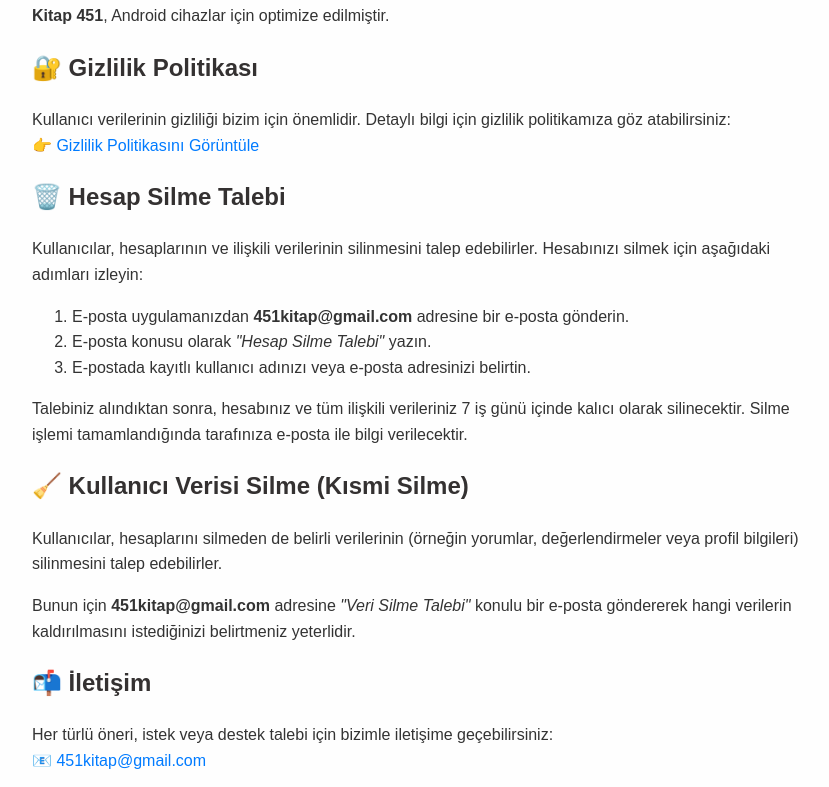
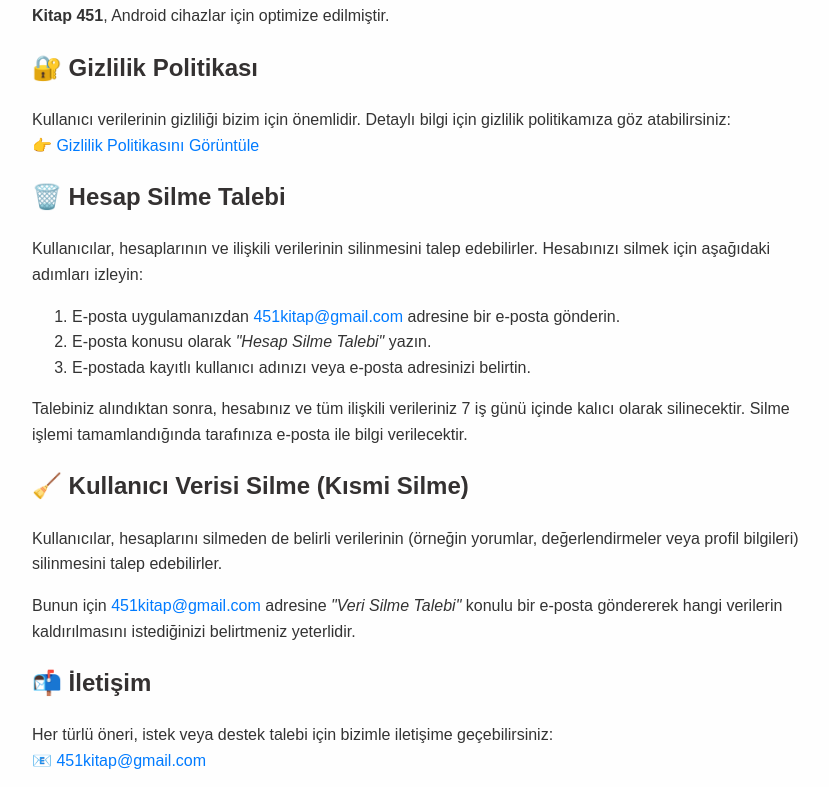
Before and after one commit to 451Kitap/kitap451-privacy-policy, a plain HTML site: page index.html in a window 1280 px wide. Shown: the part 476-1263 px from the top of the page, without its empty margins (208-1037 px from the left). Drawn offline with Linux system fonts and the light colour scheme.

Commit message:
Change email address to a mailto link in index.html

```diff
--- a/index.html
+++ b/index.html
@@ -65,7 +65,7 @@
     Kullanıcılar, hesaplarının ve ilişkili verilerinin silinmesini talep edebilirler. Hesabınızı silmek için aşağıdaki adımları izleyin:
   </p>
   <ol>
-    <li>E-posta uygulamanızdan <strong>451kitap@gmail.com</strong> adresine bir e-posta gönderin.</li>
+    <li>E-posta uygulamanızdan <a href="mailto:451kitap@gmail.com">451kitap@gmail.com</a> adresine bir e-posta gönderin.</li>
     <li>E-posta konusu olarak <em>"Hesap Silme Talebi"</em> yazın.</li>
     <li>E-postada kayıtlı kullanıcı adınızı veya e-posta adresinizi belirtin.</li>
   </ol>
@@ -78,7 +78,7 @@
     Kullanıcılar, hesaplarını silmeden de belirli verilerinin (örneğin yorumlar, değerlendirmeler veya profil bilgileri) silinmesini talep edebilirler.
   </p>
   <p>
-    Bunun için <strong>451kitap@gmail.com</strong> adresine <em>"Veri Silme Talebi"</em> konulu bir e-posta göndererek hangi verilerin kaldırılmasını istediğinizi belirtmeniz yeterlidir.
+    Bunun için <a href="mailto:451kitap@gmail.com">451kitap@gmail.com</a> adresine <em>"Veri Silme Talebi"</em> konulu bir e-posta göndererek hangi verilerin kaldırılmasını istediğinizi belirtmeniz yeterlidir.
   </p>
 
   <h2>📬 İletişim</h2>
```
